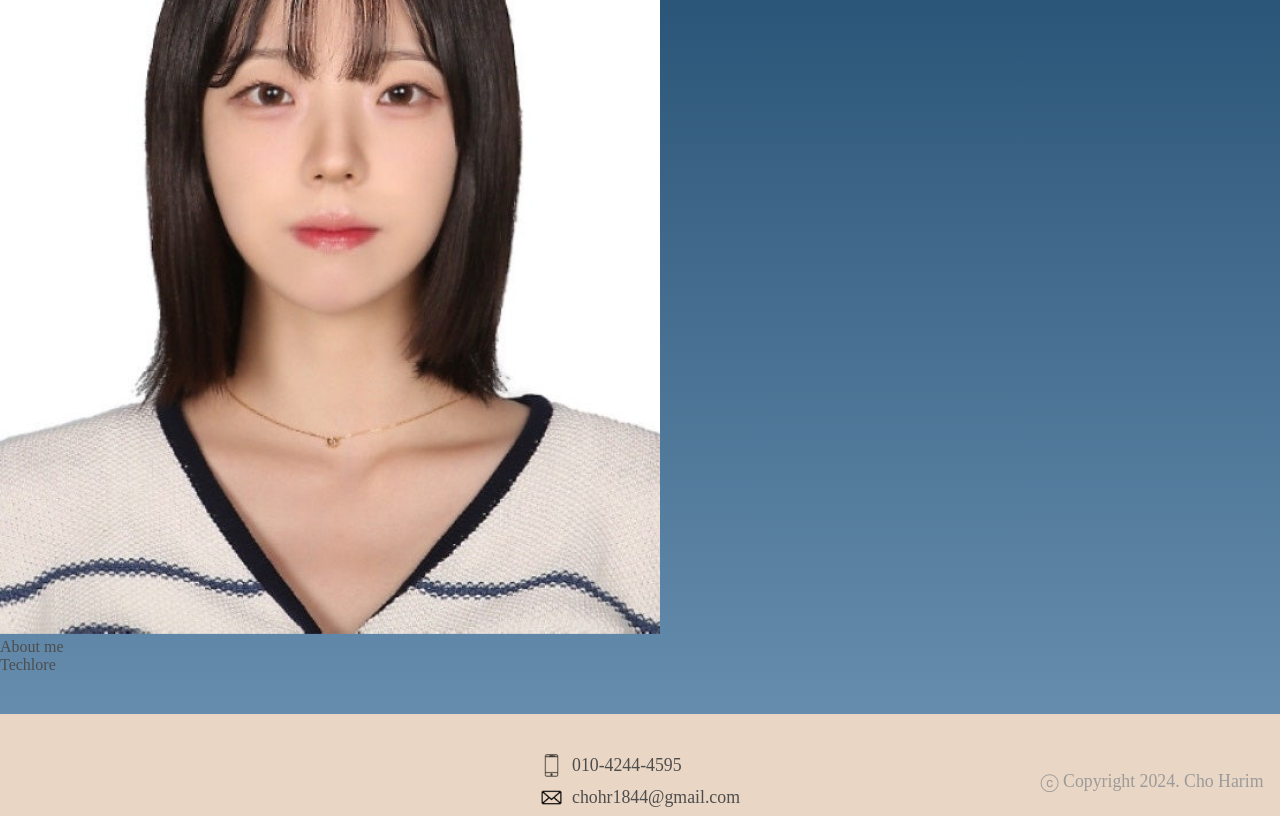
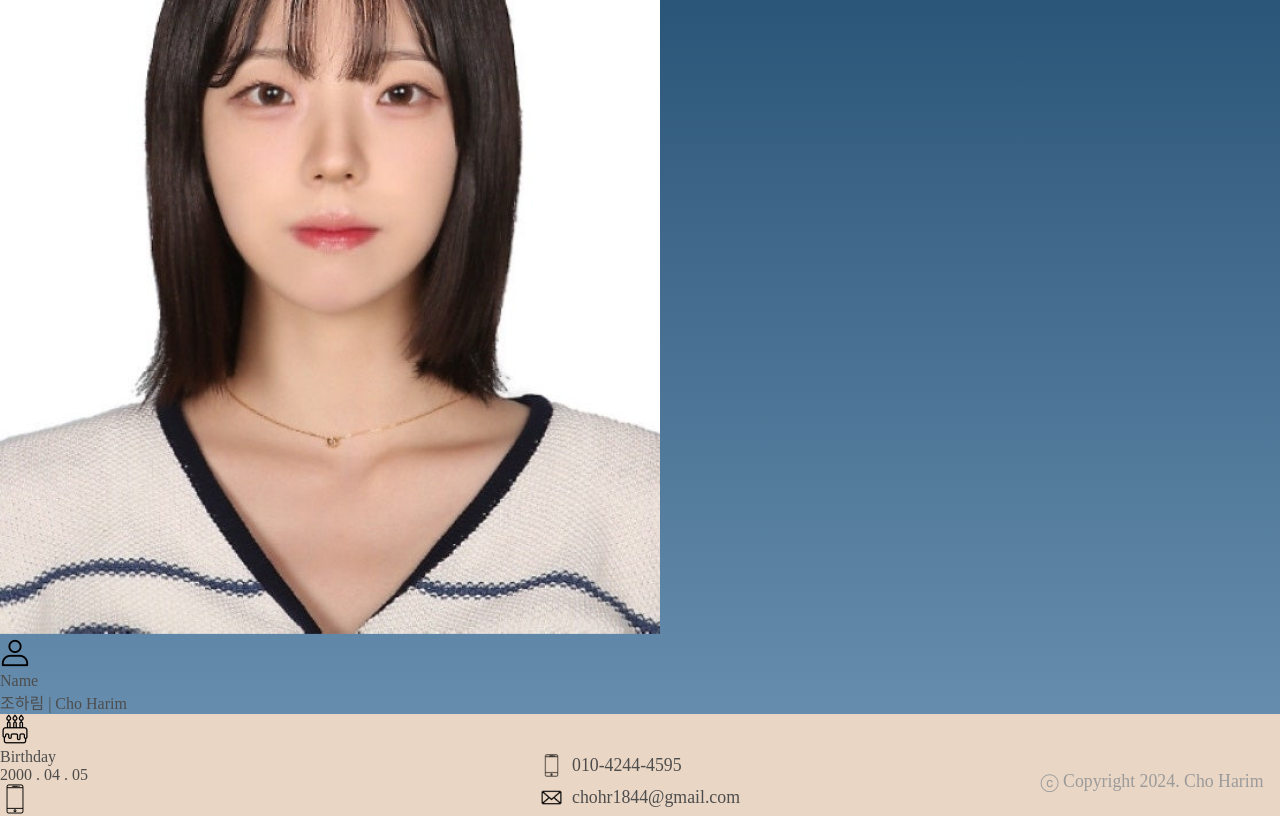
Before and after one commit to chr0405/chr0405-portfolio, a Next.js app: page / in a window 1280 px wide. Shown: the part 1106-1922 px from the top of the page. Built offline with nearby package versions, Linux system fonts and the light colour scheme; a web font is replaced by a local one.

Commit message:
더미 파일 매핑

```diff
--- a/array/AboutMeArray.tsx
+++ b/array/AboutMeArray.tsx
@@ -5,7 +5,7 @@ import message from "../img/message.png";
 import gitHub from "../img/gitHub.png";
 import tistory from "../img/tistory.png";
 
-export const AboutMe = [
+export const AboutMeArray = [
     {
         "id" : 1,
         "img" : profile,
--- a/array/TechloreArray.tsx
+++ b/array/TechloreArray.tsx
@@ -2,7 +2,7 @@ import shcool from "../img/shcool.png";
 import license from "../img/license.png";
 import activity from "../img/activity.png";
 
-export const AboutMe = [
+export const TechloreArray = [
     {
         "id" : 1,
         "img" : shcool,
--- a/components/AboutMe.tsx
+++ b/components/AboutMe.tsx
@@ -1,14 +1,20 @@
+import Image from "next/image";
+
 interface AboutMeProps {
-    "id" : number,
-    "img" : string,
-    "title" : string,
-    "info" : string
+    id: number;
+    img: any;
+    title: string;
+    info: string;
 }
 
-export default function AboutMe() {
+const AboutMe: React.FC<AboutMeProps> = ({ id, img, title, info }) => {
     return (
         <>
+            <Image src={img} alt={title} width={30} height={30}/>
+            <h1>{title}</h1>
+            <p>{info}</p>
+        </>
+    );
+}
 
-        </>
-    )
-}
+export default AboutMe;
--- a/components/Profile.tsx
+++ b/components/Profile.tsx
@@ -4,11 +4,14 @@ import styles from "./componentsStyles/Profile.module.css";
 import Image from "next/image";
 import idPicture from "../img/idPicture.png";
 
+import { AboutMeArray } from "../array/AboutMeArray";
+
 import { useState } from "react";
+import AboutMe from "./AboutMe";
 
 export default function Profile() {
 
-    const [techlore, setTechlore] = useState(false);
+    const [techlore, setTechlore] = useState(true);
 
     return (
         <>
@@ -23,9 +26,15 @@ export default function Profile() {
                     {/* 가운데 선 */}
                     <div></div>
                     {/* 오른쪽 */}
-                    <div>
-
-                    </div>
+                    {techlore && AboutMeArray.map((aboutMe, id) => (
+                        <div key={id}>
+                            <AboutMe
+                                id = {aboutMe.id}
+                                img = {aboutMe.img}
+                                title = {aboutMe.title}
+                                info = {aboutMe.info}/>
+                        </div>
+                    ))}
                     {/* 동그라미 압정 */}
                     <div></div>
                     <div></div>
```
